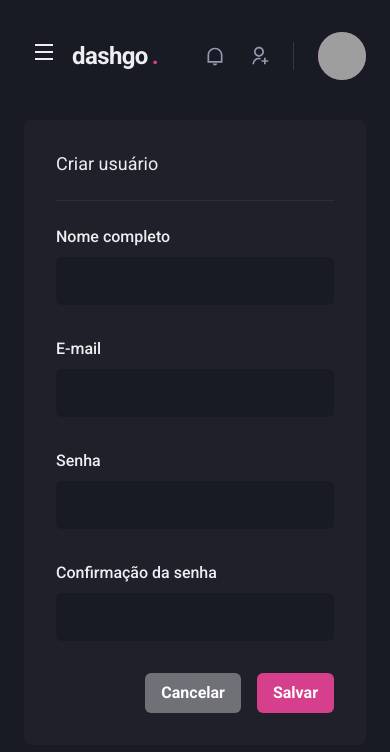
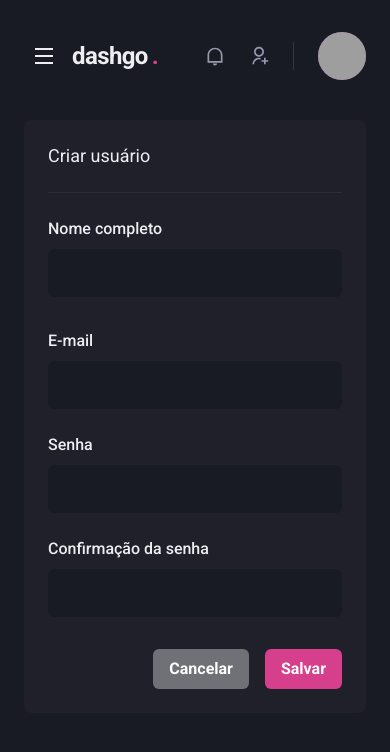
Before and after one commit to lubnimorais/dashgo, a Next.js app: page /users/create in a window 390 px wide. Shown: the top 752 px of the page. Built offline with nearby package versions, Linux system fonts and the light colour scheme; grey boxes are pictures that could not be loaded.

Commit message:
Adpting to layout responsive

```diff
--- /dev/null
+++ b/src/components/ActiveLink.tsx
@@ -0,0 +1,25 @@
+import Link, { LinkProps } from 'next/link';
+import { useRouter } from 'next/router';
+import { cloneElement, ReactElement } from 'react';
+
+interface IActiveLinkProps extends LinkProps {
+  children: ReactElement;
+}
+
+export function ActiveLink({ children, ...rest }: IActiveLinkProps) {
+  const { asPath } = useRouter();
+
+  let isActive = false;
+
+  if (asPath === rest.href || asPath === rest.as) {
+    isActive = true;
+  }
+
+  return (
+    <Link href="/" {...rest}>
+      {cloneElement(children, {
+        color: isActive ? 'pink.400' : 'gray.50',
+      })}
+    </Link>
+  );
+}
--- a/src/components/Header/index.tsx
+++ b/src/components/Header/index.tsx
@@ -35,6 +35,7 @@ export function Header() {
           fontSize="24"
           variant="unstyled"
           onClick={onOpen}
+          marginTop="2"
           marginRight="2"
         />
       )}
--- a/src/components/Pagination/index.tsx
+++ b/src/components/Pagination/index.tsx
@@ -5,7 +5,7 @@ export function Pagination() {
   return (
     <Stack
       spacing="6"
-      direction="row"
+      direction={['column', 'row']}
       marginTop="8"
       justify="space-between"
       align="center"
--- a/src/components/Sidebar/NavLink.tsx
+++ b/src/components/Sidebar/NavLink.tsx
@@ -2,23 +2,28 @@ import { ElementType } from 'react';
 
 import {
   Icon,
-  Link,
+  Link as ChakraLink,
   Text,
   LinkProps as ChakraLinkProps,
 } from '@chakra-ui/react';
 
+import { ActiveLink } from '../ActiveLink';
+
 interface INavLinkProps extends ChakraLinkProps {
   icon: ElementType; // ElementType é quando passamos um component, quando passa o nome do componente (a referencia do componente e não a declaração <Component />)
   children: string;
+  href: string;
 }
 
-export function NavLink({ icon, children, ...rest }: INavLinkProps) {
+export function NavLink({ icon, children, href, ...rest }: INavLinkProps) {
   return (
-    <Link href="/" display="flex" alignItems="center" {...rest}>
-      <Icon as={icon} fontSize="20" />
-      <Text marginLeft="4" fontWeight="medium">
-        {children}
-      </Text>
-    </Link>
+    <ActiveLink href={href} passHref>
+      <ChakraLink href="/" display="flex" alignItems="center" {...rest}>
+        <Icon as={icon} fontSize="20" />
+        <Text marginLeft="4" fontWeight="medium">
+          {children}
+        </Text>
+      </ChakraLink>
+    </ActiveLink>
   );
 }
--- a/src/components/Sidebar/SidebarNav.tsx
+++ b/src/components/Sidebar/SidebarNav.tsx
@@ -14,20 +14,20 @@ export function SidebarNav() {
   return (
     <Stack spacing="12" align="flex-start">
       <NavSection title="GERAL">
-        <NavLink href="/" icon={RiDashboardLine}>
+        <NavLink href="/dashboard" icon={RiDashboardLine}>
           Dashboard
         </NavLink>
 
-        <NavLink href="/" icon={RiContactsLine}>
+        <NavLink href="/users" icon={RiContactsLine}>
           Usuários
         </NavLink>
       </NavSection>
 
       <NavSection title="AUTOMAÇÃO">
-        <NavLink href="/" icon={RiInputMethodLine}>
+        <NavLink href="/forms" icon={RiInputMethodLine}>
           Formulários
         </NavLink>
-        <NavLink href="/" icon={RiGitMergeLine}>
+        <NavLink href="/automation" icon={RiGitMergeLine}>
           Automação
         </NavLink>
       </NavSection>
--- a/src/pages/dashboard.tsx
+++ b/src/pages/dashboard.tsx
@@ -87,7 +87,7 @@ export default function Dashboard() {
           alignContent="flex-start"
         >
           <Box
-            padding="8"
+            padding={['6', '8']}
             background="gray.800"
             borderRadius={8}
             paddingBottom="4"
@@ -100,7 +100,7 @@ export default function Dashboard() {
           </Box>
 
           <Box
-            padding="8"
+            padding={['6', '8']}
             background="gray.800"
             borderRadius={8}
             paddingBottom="4"
--- a/src/pages/users/create.tsx
+++ b/src/pages/users/create.tsx
@@ -1,3 +1,5 @@
+import Link from 'next/link';
+
 import {
   Box,
   Button,
@@ -8,8 +10,8 @@ import {
   SimpleGrid,
   VStack,
 } from '@chakra-ui/react';
+
 import { Input } from '../../components/Form/Input';
-
 import { Header } from '../../components/Header';
 import { Sidebar } from '../../components/Sidebar';
 
@@ -27,20 +29,25 @@ export default function CreateUser() {
       >
         <Sidebar />
 
-        <Box flex="1" borderRadius={8} backgroundColor="gray.800" padding="8">
+        <Box
+          flex="1"
+          borderRadius={8}
+          backgroundColor="gray.800"
+          padding={['6', '8']}
+        >
           <Heading fontSize="lg" fontWeight="normal">
             Criar usuário
           </Heading>
 
           <Divider marginY="6" borderColor="gray.700" />
 
-          <VStack spacing="8">
+          <VStack spacing={['6', '8']}>
             <SimpleGrid minChildWidth="240px" spacing="8" width="100%">
               <Input name="name" label="Nome completo" />
               <Input name="email" label="E-mail" type="email" />
             </SimpleGrid>
 
-            <SimpleGrid minChildWidth="240px" spacing="8" width="100%">
+            <SimpleGrid minChildWidth="240px" spacing={['6', '8']} width="100%">
               <Input name="password" label="Senha" type="password" />
               <Input
                 name="password_confirmation"
@@ -52,7 +59,11 @@ export default function CreateUser() {
 
           <Flex marginTop="8" justify="flex-end">
             <HStack spacing="4">
-              <Button colorScheme="whiteAlpha">Cancelar</Button>
+              <Link href="/users" passHref>
+                <Button as="a" colorScheme="whiteAlpha">
+                  Cancelar
+                </Button>
+              </Link>
               <Button colorScheme="pink">Salvar</Button>
             </HStack>
           </Flex>
```
Also changed, not shown: src/pages/users/index.tsx (+17 -7 lines).
